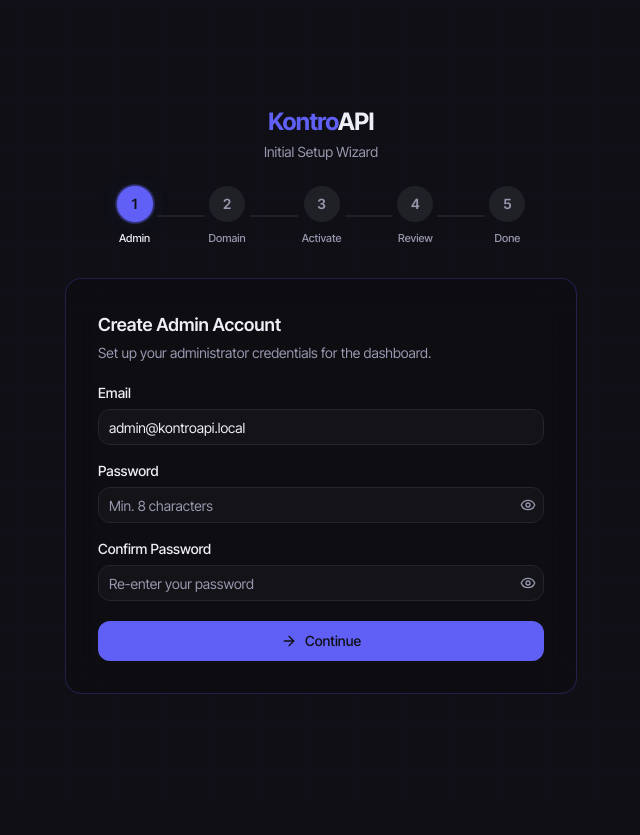
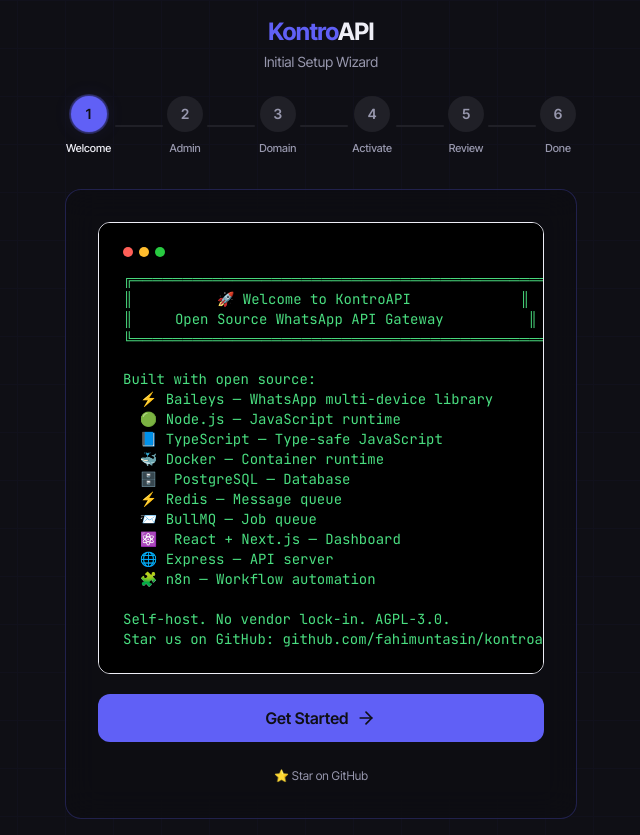
Before and after one commit to fahimuntasin/kontroapi, a Next.js app in the folder apps/dashboard/: page /setup in a window 1280 px wide. Shown: the whole page, without its empty margins (319-959 px from the left). Before the commit the page ends 800 px from the top, so only its background shows below. Built offline with nearby package versions, Linux system fonts and the light colour scheme; no server answers.

Commit message:
feat: terminal welcome wizard + DNS instructions + system_settings + colorful CLI output

```diff
--- a/apps/dashboard/src/app/api/setup/domain/route.ts
+++ b/apps/dashboard/src/app/api/setup/domain/route.ts
@@ -84,6 +84,9 @@
           config,
           certbotCommand: `certbot --nginx -d ${domain}`,
           instructions: [
+            `📌 DNS: Add an A record for ${domain} → YOUR_SERVER_IP`,
+            `Wait for DNS to propagate (1-5 minutes)`,
+            ``,
             `Copy the config to /etc/nginx/sites-available/${domain}`,
             `Create symlink: ln -s /etc/nginx/sites-available/${domain} /etc/nginx/sites-enabled/`,
             `Test config: nginx -t`,
--- a/apps/dashboard/src/app/setup/page.tsx
+++ b/apps/dashboard/src/app/setup/page.tsx
@@ -26,7 +26,7 @@
 import { toast } from 'sonner';
 
 type DomainType = 'cloudflare' | 'nginx' | 'manual';
-type SetupStep = 0 | 1 | 2 | 3 | 4;
+type SetupStep = 0 | 1 | 2 | 3 | 4 | 5;
 
 interface WizardData {
   email: string;
@@ -42,7 +42,7 @@
   activated: boolean;
 }
 
-const STEP_LABELS = ['Admin', 'Domain', 'Activate', 'Review', 'Done'];
+const STEP_LABELS = ['Welcome', 'Admin', 'Domain', 'Activate', 'Review', 'Done'];
 
 const DEFAULT_DATA: WizardData = {
   email: 'admin@kontroapi.local',
@@ -96,7 +96,7 @@
 function ProgressBar({ currentStep, completed }: { currentStep: number; completed: Set<number> }) {
   return (
     <div className="flex items-center justify-center gap-0 mb-8">
-      {[0, 1, 2, 3, 4].map((step, i) => (
+      {[0, 1, 2, 3, 4, 5].map((step, i) => (
         <div key={step} className="flex items-center">
           <div className="flex flex-col items-center">
             <div
@@ -128,7 +128,7 @@
               {STEP_LABELS[step]}
             </span>
           </div>
-          {i < 4 && (
+          {i < 5 && (
             <div
               className={cn(
                 'mx-1 h-[2px] w-8 rounded-full transition-all duration-500 sm:w-12',
@@ -254,7 +254,7 @@
     try {
       await apiPost('/api/setup/admin', { email: data.email, password: data.password });
       toast.success('Admin account created.');
-      navigate(1);
+      navigate(2);
     } catch (err: unknown) {
       const msg = err instanceof Error ? err.message : 'Failed to create admin account.';
       setError(msg);
@@ -270,7 +270,7 @@
     setError(null);
     if (data.domainType === 'cloudflare' && data.domain && data.cloudflareToken) {
       if (tunnelResult?.success) {
-        navigate(2);
+        navigate(3);
         return;
       }
     }
@@ -284,7 +284,7 @@
         ...(data.domainType === 'nginx' ? { domain: data.domain } : {}),
       });
       toast.success('Domain configuration saved.');
-      navigate(2);
+      navigate(3);
     } catch (err: unknown) {
       const msg = err instanceof Error ? err.message : 'Failed to save domain config.';
       setError(msg);
@@ -362,7 +362,7 @@
     }
     setActivating(true);
     try {
-      await apiPost('/api/setup/activate', { key: data.licenseKey });
+      await apiPost('/api/setup/activate', { action: 'activate', key: data.licenseKey });
       setData((prev) => ({ ...prev, activated: true }));
       toast.success('License activated successfully.');
     } catch (err: unknown) {
@@ -382,7 +382,7 @@
     }
     setRequesting(true);
     try {
-      await apiPost('/api/setup/activate', { email: data.requestEmail });
+      await apiPost('/api/setup/activate', { action: 'request', email: data.requestEmail });
       toast.success('Free key requested. Check your email!');
     } catch (err: unknown) {
       const msg = err instanceof Error ? err.message : 'Failed to request free key.';
@@ -401,7 +401,7 @@
     try {
       await apiPost('/api/setup/finish');
       toast.success('Setup complete!');
-      navigate(4);
+      navigate(5);
     } catch (err: unknown) {
       const msg = err instanceof Error ? err.message : 'Failed to complete setup.';
       setError(msg);
@@ -414,7 +414,7 @@
   /* ── Go Back ──────────────────────────────────────────────── */
 
   const handleBack = () => {
-    if (step > 0 && step < 4) {
+    if (step > 0 && step < 5) {
       setDirection(-1);
       setError(null);
       setStep((prev) => (prev - 1) as SetupStep);
@@ -469,8 +469,62 @@
               exit="exit"
               transition={{ duration: 0.3, ease: 'easeInOut' }}
             >
-              {/* ── Step 0: Admin Account ──────────────────── */}
+              {/* ── Step 0: Welcome ────────────────────────── */}
               {step === 0 && (
+                <div className="space-y-5">
+                  <div className="rounded-xl border border-border/50 bg-black p-4 sm:p-6 overflow-x-auto">
+                    <div className="flex items-center gap-1.5 mb-3">
+                      <div className="h-2.5 w-2.5 rounded-full bg-[#FF5F57]" />
+                      <div className="h-2.5 w-2.5 rounded-full bg-[#FFBD2E]" />
+                      <div className="h-2.5 w-2.5 rounded-full bg-[#28CA41]" />
+                    </div>
+                    <pre className="font-mono text-green-400 text-[11px] sm:text-sm leading-relaxed whitespace-pre">
+{`╔══════════════════════════════════════════════╗
+║          🚀 Welcome to KontroAPI             ║
+║     Open Source WhatsApp API Gateway          ║
+╚══════════════════════════════════════════════╝
+
+Built with open source:
+  ⚡ Baileys — WhatsApp multi-device library
+  🟢 Node.js — JavaScript runtime
+  📘 TypeScript — Type-safe JavaScript
+  🐳 Docker — Container runtime
+  🗄️  PostgreSQL — Database
+  ⚡ Redis — Message queue
+  📨 BullMQ — Job queue
+  ⚛️  React + Next.js — Dashboard
+  🌐 Express — API server
+  🧩 n8n — Workflow automation
+
+Self-host. No vendor lock-in. AGPL-3.0.
+Star us on GitHub: github.com/fahimuntasin/kontroapi`}
+                    </pre>
+                  </div>
+
+                  <button
+                    type="button"
+                    onClick={() => navigate(1)}
+                    className="flex w-full items-center justify-center gap-2 rounded-lg bg-primary px-6 py-3 text-base font-semibold text-primary-foreground transition-all hover:bg-primary/90 hover:shadow-lg hover:shadow-primary/25"
+                  >
+                    Get Started
+                    <ArrowRight className="h-5 w-5" />
+                  </button>
+
+                  <div className="text-center">
+                    <a
+                      href="https://github.com/fahimuntasin/kontroapi"
+                      target="_blank"
+                      rel="noopener noreferrer"
+                      className="text-xs text-muted-foreground hover:text-foreground transition-colors"
+                    >
+                      ⭐ Star on GitHub
+                    </a>
+                  </div>
+                </div>
+              )}
+
+              {/* ── Step 1: Admin Account ──────────────────── */}
+              {step === 1 && (
                 <div className="space-y-5">
                   <div>
                     <h2 className="text-lg font-semibold text-foreground">Create Admin Account</h2>
@@ -558,8 +612,8 @@
                 </div>
               )}
 
-              {/* ── Step 1: Domain Setup ───────────────────── */}
-              {step === 1 && (
+              {/* ── Step 2: Domain Setup ───────────────────── */}
+              {step === 2 && (
                 <div className="space-y-5">
                   <div>
                     <h2 className="text-lg font-semibold text-foreground">Domain Setup</h2>
@@ -740,8 +794,8 @@
                 </div>
               )}
 
-              {/* ── Step 2: Activation ─────────────────────── */}
-              {step === 2 && (
+              {/* ── Step 3: Activation ─────────────────────── */}
+              {step === 3 && (
                 <div className="space-y-5">
                   <div>
                     <h2 className="text-lg font-semibold text-foreground">Activate Your License</h2>
@@ -835,7 +889,7 @@
                     </button>
                     <button
                       type="button"
-                      onClick={() => navigate(3)}
+                      onClick={() => navigate(4)}
                       className="flex flex-1 items-center justify-center gap-2 rounded-lg bg-primary px-4 py-2.5 text-sm font-medium text-primary-foreground transition-all hover:bg-primary/90"
                     >
                       <ArrowRight className="h-4 w-4" />
@@ -845,8 +899,8 @@
                 </div>
               )}
 
-              {/* ── Step 3: Review ─────────────────────────── */}
-              {step === 3 && (
+              {/* ── Step 4: Review ─────────────────────────── */}
+              {step === 4 && (
                 <div className="space-y-5">
                   <div>
                     <h2 className="text-lg font-semibold text-foreground">Review Your Setup</h2>
@@ -928,8 +982,8 @@
                 </div>
               )}
 
-              {/* ── Step 4: Done ────────────────────────────── */}
-              {step === 4 && (
+              {/* ── Step 5: Done ────────────────────────────── */}
+              {step === 5 && (
                 <div className="space-y-6 text-center">
                   <motion.div
                     initial={{ scale: 0 }}
--- a/packages/cli/package.json
+++ b/packages/cli/package.json
@@ -1,6 +1,6 @@
 {
   "name": "@kontroapis/cli",
-  "version": "0.1.14",
+  "version": "0.1.15",
   "description": "Self-hostable WhatsApp Business API gateway — one command, full control",
   "type": "module",
   "main": "dist/index.js",
```
Also changed, not shown: packages/cli/src/commands/init.ts (+19 -50 lines), 1 other file (tests, documents, lock files or other folders).
